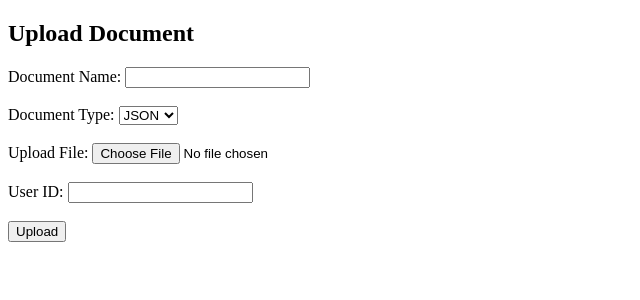
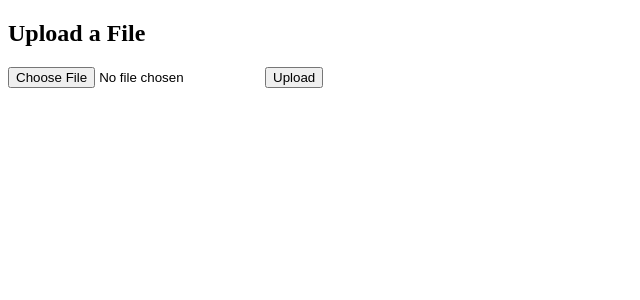
Before and after one commit to waynengzu/DoclingOCR, a Django app: page /home/page/ in a window 1280 px wide. Shown: the top 300 px of the page, without its empty margins (0-640 px from the left). Run offline with Django 5.2, Linux system fonts and the light colour scheme.

Commit message:
Edited the html code to suit the Upload model

```diff
--- a/home/templates/home.html
+++ b/home/templates/home.html
@@ -3,78 +3,60 @@
 <head>
     <meta charset="UTF-8">
     <meta name="viewport" content="width=device-width, initial-scale=1.0">
-    <title>Upload Document</title>
+    <title>File Upload</title>
 </head>
 <body>
-    <h2>Upload Document</h2>
-    <form id="uploadForm">
-        <label for="name">Document Name:</label>
-        <input type="text" id="name" name="name" required>
-        <br><br>
 
-        <label for="type">Document Type:</label>
-        <select id="type" name="type" required>
-            <option value="JSON">JSON</option>
-            <option value="CSV">CSV</option>
-            <option value="TXT">TXT</option>
-            <option value="HTML">HTML</option>
-            <option value="PDF">PDF</option>
-            <option value="PNG">PNG</option>
-            <option value="JPEG">JPEG</option>
-            <option value="JPG">JPG</option>
-        </select>
-        <br><br>
+    <h2>Upload a File</h2>
 
-        <label for="file">Upload File:</label>
-        <input type="file" id="file" name="file" required>
-        <br><br>
+    <!-- File Input Form -->
+    <input type="file" id="fileInput">
+    <button onclick="uploadFile()">Upload</button>
 
-        <label for="user">User ID:</label>
-        <input type="number" id="user" name="user" required>
-        <br><br>
-
-        <button type="button" onclick="uploadDocument()">Upload</button>
-    </form>
-
-    <p id="responseMessage"></p>
+    <p id="status"></p>
 
     <script>
         function getCSRFToken() {
-            let cookies = document.cookie.split(';');
-            for (let i = 0; i < cookies.length; i++) {
-                let cookie = cookies[i].trim();
-                if (cookie.startsWith("csrftoken=")) {
-                    return cookie.split("=")[1];
-                }
-            }
-            return "";
+            return document.cookie.split('; ')
+                .find(row => row.startsWith('csrftoken='))
+                ?.split('=')[1];
         }
 
-        function uploadDocument() {
+        function uploadFile() {
+            const fileInput = document.getElementById('fileInput');
+            const status = document.getElementById('status');
+
+            if (fileInput.files.length === 0) {
+                status.innerText = "Please select a file.";
+                return;
+            }
+
+            const file = fileInput.files[0];
             const formData = new FormData();
-            formData.append("name", document.getElementById("name").value);
-            formData.append("type", document.getElementById("type").value);
-            formData.append("path", document.getElementById("file").files[0]);
-            formData.append("user", document.getElementById("user").value);
+            formData.append('upload', file);
 
-            fetch("http://127.0.0.1:8000/store/documents/", {
-                method: "POST",
+            fetch('http://127.0.0.1:8000/store/uploads/', {
+                method: 'POST',
                 body: formData,
                 headers: {
-                    "X-CSRFToken": getCSRFToken()
+                    'X-CSRFToken': getCSRFToken() // Send CSRF token
                 },
-                credentials: "include"  // Ensure cookies (like CSRF token) are included
+                credentials: 'include' // Ensure cookies are sent
             })
             .then(response => response.json())
             .then(data => {
-                document.getElementById("responseMessage").innerText = "Document uploaded successfully!";
-                console.log(data);
+                if (data.id) {
+                    status.innerText = "File uploaded successfully!";
+                } else {
+                    status.innerText = "Upload failed.";
+                }
             })
             .catch(error => {
-                document.getElementById("responseMessage").innerText = "Error uploading document.";
                 console.error("Error:", error);
+                status.innerText = "Error uploading file.";
             });
         }
     </script>
+
 </body>
 </html>
```
Also changed, not shown: media/store/documents/No2.png (deleted), media/store/documents/No2_sJpCEOX.png (deleted), media/store/documents/Paris.jpg (deleted), media/store/documents/Paris_9heCW4m.jpg (deleted), media/store/documents/Screenshot_2025-02-07_102723.png (deleted), 4 other files.
